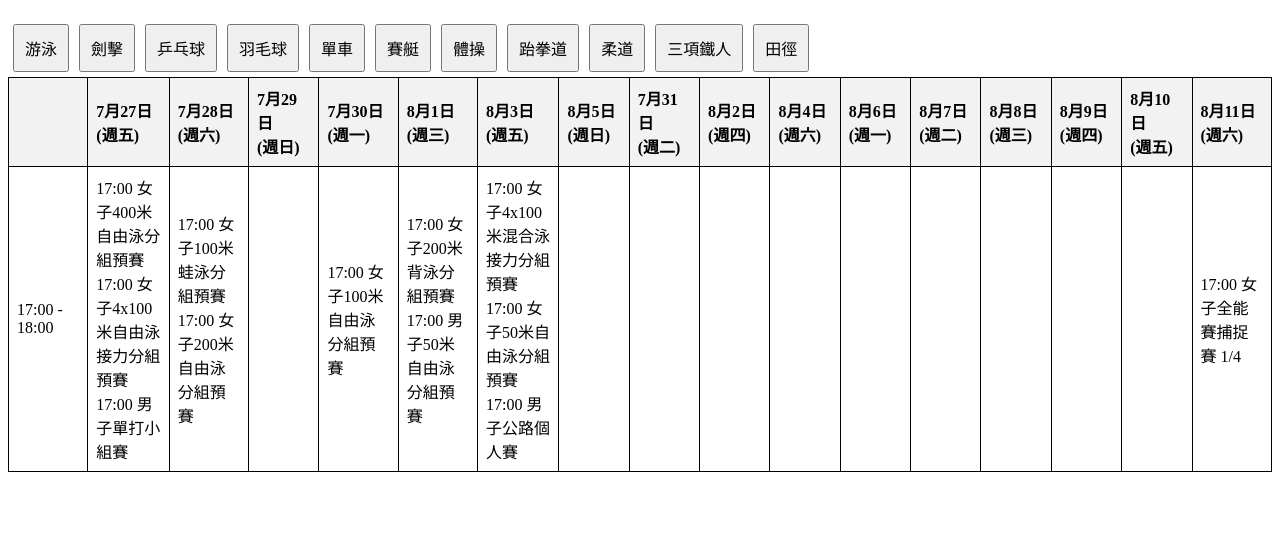
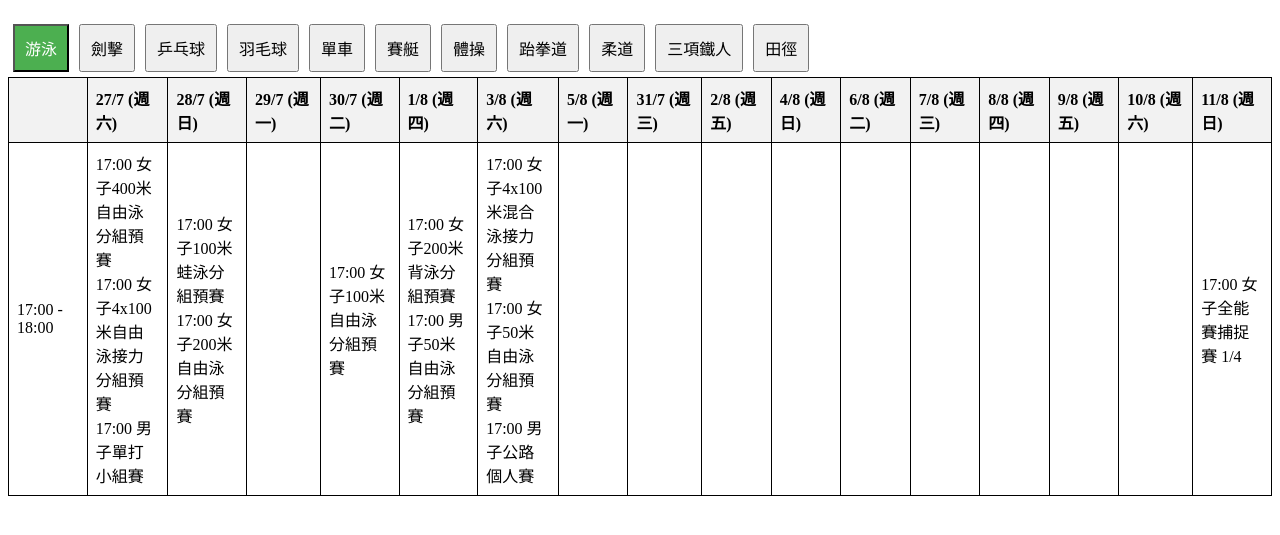
Before and after one commit to FatKam2024/olympicsHK, a plain HTML site: page index.html in a window 1280 px wide. Shown: the part 61-596 px from the top of the page. Drawn offline with nearby package versions, Linux system fonts and the light colour scheme.

Commit message:
code updated

```diff
--- a/index.html
+++ b/index.html
@@ -23,6 +23,10 @@
             padding: 10px;
             font-size: 16px;
         }
+        .active {
+            background-color: #4CAF50; /* Active button color */
+            color: white;
+        }
     </style>
     <script src="https://cdnjs.cloudflare.com/ajax/libs/PapaParse/5.3.0/papaparse.min.js"></script>
 </head>
--- a/script.js
+++ b/script.js
@@ -32,10 +32,11 @@ const createTableHeaders = (uniqueDates) => {
     const tableHead = document.getElementById('tableHead');
     let headerRow = '<tr><th></th>';
     uniqueDates.forEach(date => {
-        const dateObj = new Date(date.replace(/月|日/g, '/').replace(/ /g, ''));
-        const day = dateObj.toLocaleDateString('zh-HK', { month: 'short', day: 'numeric' });
+        const dayAndMonth = date.replace(/月/, '/').replace(/日/, '');
+        const dateObj = new Date(`2024/${dayAndMonth}`);
+        const day = dateObj.toLocaleDateString('zh-HK', { month: 'numeric', day: 'numeric' });
         const weekday = dateObj.toLocaleDateString('zh-HK', { weekday: 'short' });
-        headerRow += `<th>${day}<br>(${weekday})</th>`;
+        headerRow += `<th>${day} (${weekday})</th>`;
     });
     headerRow += '</tr>';
     tableHead.innerHTML = headerRow;
@@ -95,6 +96,3 @@ const filterSport = (sport) => {
         }
     });
 };
-
-// Debugging: Log to verify script load
-console.log('Script loaded and running.');
```
